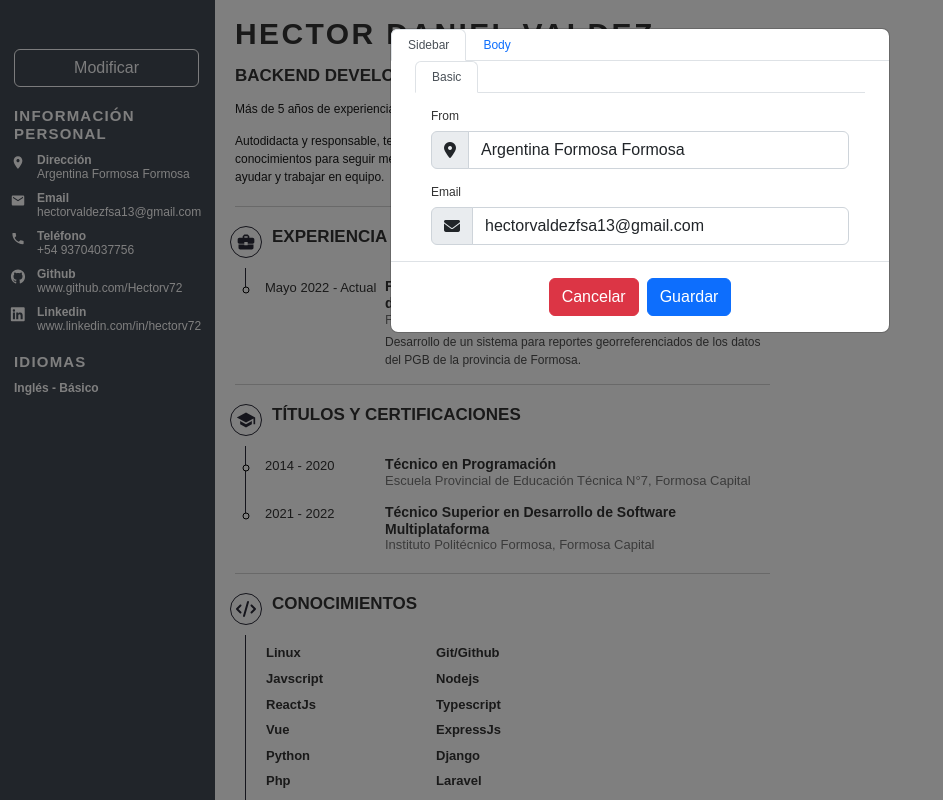
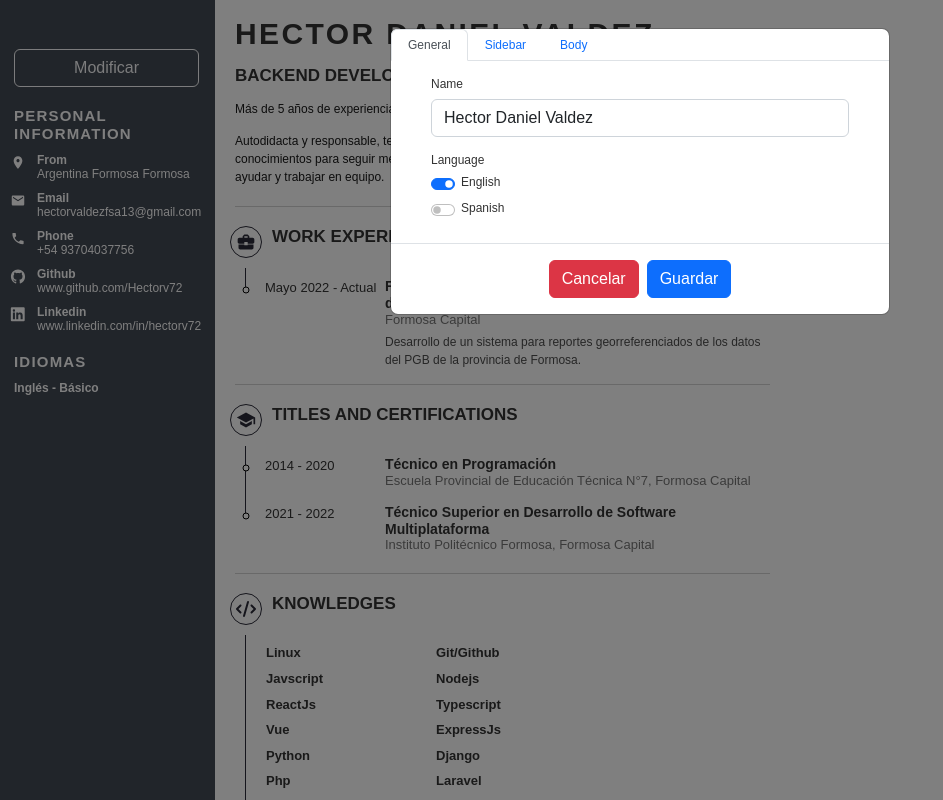
Before and after one commit to Hectorv72/react-cvmaker, a React (Vite) app: page / in a window 1280 px wide. Both pictures are taken after a click on the button "Modificar". Shown: the top 800 px of the page, without its empty margins (0-943 px from the left). Built offline with nearby package versions, Linux system fonts and the light colour scheme; a web font is replaced by a local one.

Commit message:
opcion para cambiar de idioma

```diff
--- a/src/src/App.jsx
+++ b/src/src/App.jsx
@@ -7,16 +7,25 @@ import ContentContext from './context/ContentContext'
 import ContentBody from './components/ContentBody'
 import Sidebar from './components/Sidebar'
 import ModalData from './components/ModalData'
+import spanish from './language/spanish.json'
+import english from './language/english.json'
+
+const languages = { english, spanish }
 
 function App() {
   const init = JSON.stringify(CvDataInit)
   const [content, setContent] = useState(JSON.parse(init))
   const [update, setUpdate] = useState(JSON.parse(init))
   const [show, setShow] = useState(false)
+  const [language, setLanguage] = useState(english)
 
   const handleCancelUpdates = () => {
     const contentStr = JSON.stringify(content)
     setUpdate(JSON.parse(contentStr))
+  }
+
+  const handleChangeLanguage = (language) => {
+    setLanguage(languages[language])
   }
 
   const handleSaveUpdates = () => {
@@ -31,6 +40,8 @@ function App() {
     setUpdate,
     handleSaveUpdates,
     handleCancelUpdates,
+    language,
+    changeLanguage: handleChangeLanguage,
     show,
     setShow
   }
--- a/src/src/components/ContentBody.jsx
+++ b/src/src/components/ContentBody.jsx
@@ -7,7 +7,8 @@ import SectionSummary from '../layouts/Sections/SectionSummary'
 import SectionTimeLine from '../layouts/Sections/SectionTimeLine'
 
 const ContentBody = () => {
-  const { content } = useContext(ContentContext)
+  const { content, language } = useContext(ContentContext)
+  const { work_experience, titles_and_certifications, knowledges } = language
   const { body } = content
   return (
     <section className="sections">
@@ -17,9 +18,9 @@ const ContentBody = () => {
         subtitle={body.summary.subtitle}
         description={body.summary.description}
       />
-      <SectionTimeLine icon={WorkIcon} title="experiencia laboral" list={body?.works || []} />
-      <SectionTimeLine icon={StudiesIcon} title="títulos y certificaciones" list={body?.certifications || []} />
-      <SectionSkills icon={KnowledgesIcon} title="conocimientos" list={body?.knowledges || []} />
+      <SectionTimeLine icon={WorkIcon} title={work_experience} list={body?.works || []} />
+      <SectionTimeLine icon={StudiesIcon} title={titles_and_certifications} list={body?.certifications || []} />
+      <SectionSkills icon={KnowledgesIcon} title={knowledges} list={body?.knowledges || []} />
     </section>
   )
 }
--- a/src/src/components/ModalData.jsx
+++ b/src/src/components/ModalData.jsx
@@ -3,6 +3,7 @@ import { Modal, Tabs, Tab, Button } from 'react-bootstrap'
 import ContentContext from '../context/ContentContext'
 import TabsBody from '../layouts/TabsBody'
 import TabsSidebar from '../layouts/TabsSidebar'
+import ModalFormGeneral from './ModalFormGeneral'
 
 const ModalData = () => {
   const { show, setShow, handleSaveUpdates, handleCancelUpdates } = useContext(ContentContext)
@@ -20,7 +21,12 @@ const ModalData = () => {
   return (
     <Modal show={show} onHide={() => setShow(false)}>
       <Modal.Body className='p-0'>
-        <Tabs defaultActiveKey="sidebar">
+        <Tabs defaultActiveKey="general">
+          <Tab eventKey="general" title="General">
+            <div className='px-4'>
+              <ModalFormGeneral />
+            </div>
+          </Tab>
           <Tab eventKey="sidebar" title="Sidebar">
             <div className='px-4'>
               <TabsSidebar />
--- a/src/src/components/ModalFormBasic.jsx
+++ b/src/src/components/ModalFormGeneral.jsx
@@ -3,8 +3,16 @@ import { Col, Form, FormLabel, Row } from 'react-bootstrap'
 import ContentContext from '../context/ContentContext'
 
 const ModalFormBasic = () => {
-  const { update, setUpdate } = useContext(ContentContext)
+  const { update, setUpdate, changeLanguage, language } = useContext(ContentContext)
+  const { languageLabel } = language
   const { body } = update
+
+  const handleChangeLanguage = ({ target }) => {
+    const { value } = target
+    console.log(value)
+    console.log(languageLabel)
+    changeLanguage(value)
+  }
 
   const handleOnChange = ({ target }) => {
     const { name, value } = target
@@ -12,6 +20,7 @@ const ModalFormBasic = () => {
     newUpdate.body[name] = value
     setUpdate(newUpdate)
   }
+
   return (
     <div className='m-3'>
       <Row className='gap-3'>
@@ -19,6 +28,11 @@ const ModalFormBasic = () => {
           <FormLabel id='form-name'>Name</FormLabel>
           <Form.Control value={body?.name || ''} id='form-name' name='name' onChange={handleOnChange} />
         </Col>
+        <Col xs={12}>
+          <FormLabel id='form-name'>Language</FormLabel>
+          <Form.Switch value="english" label="English" checked={languageLabel === 'english'} onChange={handleChangeLanguage} />
+          <Form.Switch value="spanish" label="Spanish" checked={languageLabel === 'spanish'} onChange={handleChangeLanguage} />
+        </Col>
       </Row>
     </div>
   )
--- a/src/src/components/Sidebar.jsx
+++ b/src/src/components/Sidebar.jsx
@@ -6,7 +6,7 @@ import ItemPersonal from '../layouts/Sidebar/ItemPersonal'
 import SidebarList from '../layouts/Sidebar/SidebarList'
 
 const Sidebar = () => {
-  const { content, setShow } = useContext(ContentContext)
+  const { content, language, setShow } = useContext(ContentContext)
   const { sidebar } = content
   const { personal, others } = sidebar
   return (
@@ -16,10 +16,10 @@ const Sidebar = () => {
         <div className='me-3 pt-4 d-print-none'>
           <button className='w-100 btn btn-outline-light' onClick={() => setShow(true)}>Modificar</button>
         </div>
-        <SidebarList title={'Información personal'}>
-          {personal?.from && <ItemPersonal icon={UbicationIcon} label={'Dirección'} description={personal.from} />}
+        <SidebarList title={language.personal_information}>
+          {personal?.from && <ItemPersonal icon={UbicationIcon} label={language.from} description={personal.from} />}
           {personal?.email && <ItemPersonal icon={EmailIcon} label={'Email'} description={personal.email} />}
-          {personal?.phone && <ItemPersonal icon={PhoneIcon} label={'Teléfono'} description={personal.phone} />}
+          {personal?.phone && <ItemPersonal icon={PhoneIcon} label={language.phone} description={personal.phone} />}
           {personal?.github && <ItemPersonal icon={GithubIcon} label={'Github'} description={personal.github} />}
           {personal?.linkedin && <ItemPersonal icon={LinkedinIcon} label={'Linkedin'} description={personal.linkedin} />}
         </SidebarList>
--- /dev/null
+++ b/src/src/language/english.json
@@ -0,0 +1,9 @@
+{
+  "languageLabel": "english",
+  "work_experience": "work experience",
+  "titles_and_certifications": "titles and certifications",
+  "knowledges": "knowledges",
+  "personal_information": "Personal information",
+  "from": "From",
+  "phone": "Phone"
+}
--- /dev/null
+++ b/src/src/language/spanish.json
@@ -0,0 +1,9 @@
+{
+  "languageLabel": "spanish",
+  "work_experience": "experiencia laboral",
+  "titles_and_certifications": "estudios y certificaciones",
+  "knowledges": "conocimientos",
+  "personal_information": "Información personal",
+  "from": "Ubicación",
+  "phone": "Teléfono"
+}
--- a/src/src/layouts/TabsBody.jsx
+++ b/src/src/layouts/TabsBody.jsx
@@ -1,15 +1,11 @@
 import React from 'react'
 import { Tabs, Tab } from 'react-bootstrap'
-import ModalFormBasic from '../components/ModalFormBasic'
 import ModalFormSummary from '../components/ModalFormSummary'
 
 
 const TabsBody = () => {
   return (
-    <Tabs defaultActiveKey="basic">
-      <Tab eventKey="basic" title="Basic">
-        <ModalFormBasic />
-      </Tab>
+    <Tabs defaultActiveKey="summary">
       <Tab eventKey="summary" title="Summary">
         <ModalFormSummary />
       </Tab>
--- a/vite.config.js
+++ b/vite.config.js
@@ -3,5 +3,8 @@ import react from '@vitejs/plugin-react'
 
 // https://vitejs.dev/config/
 export default defineConfig({
-  plugins: [react()]
+  plugins: [react()],
+  server: {
+    port: 3000
+  }
 })
```
